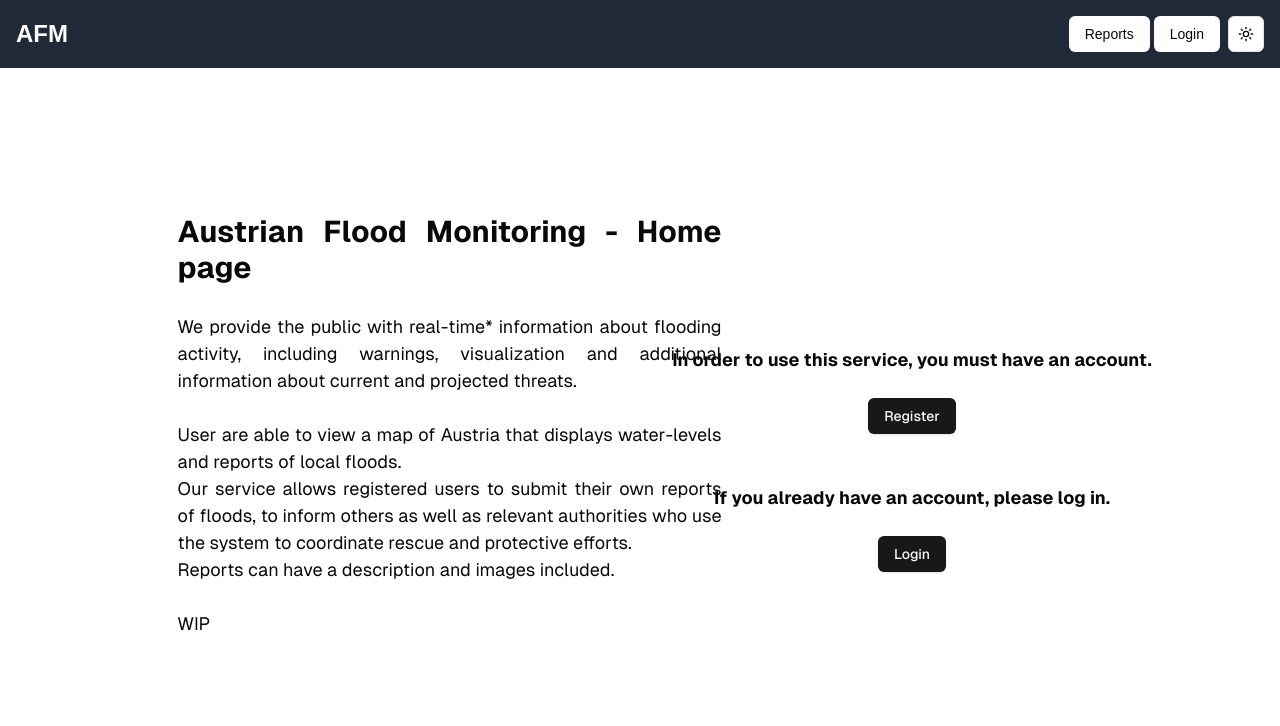
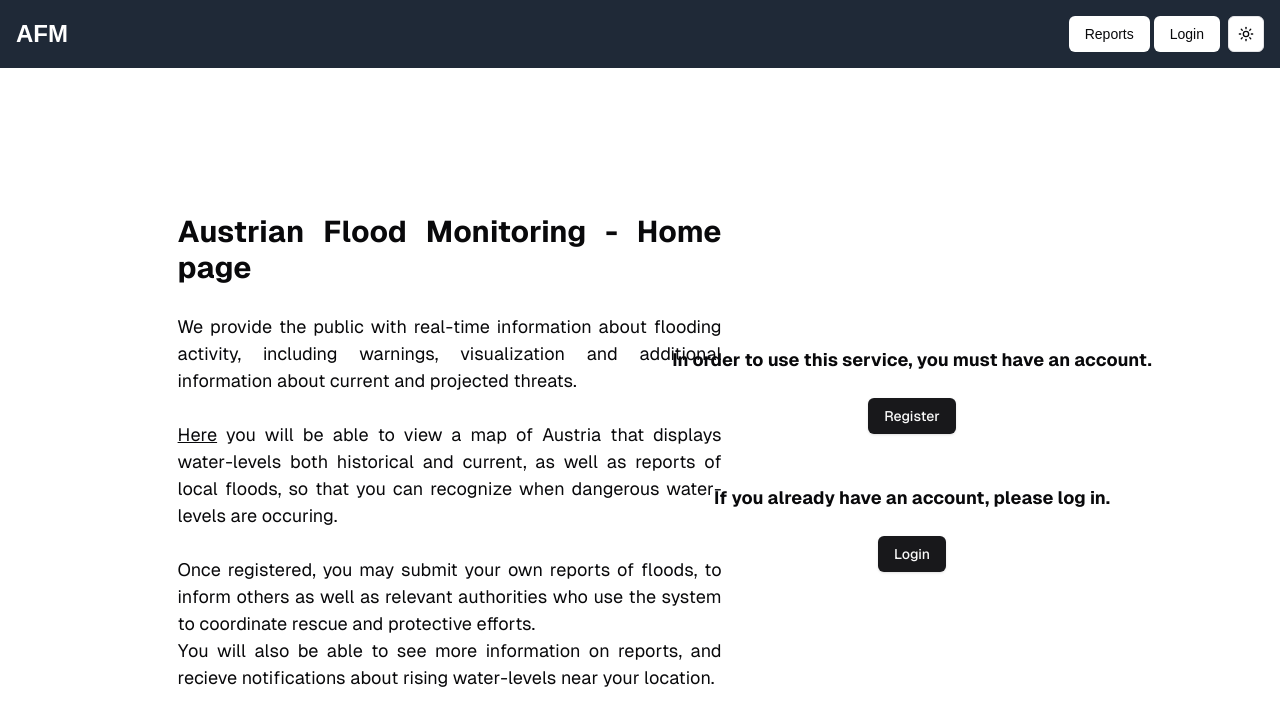
Before and after one commit to dfoddav2/austrian-flood-monitor, a Next.js app in the folder client/: page / in a window 1280 px wide. Shown: the top 726 px of the page. Built offline with nearby package versions, Linux system fonts and the light colour scheme.

Commit message:
homepage

```diff
--- a/client/src/app/page.tsx
+++ b/client/src/app/page.tsx
@@ -13,13 +13,13 @@ export default function Home() {
       <div className={styles.home_text}>
         <h1 className="text-3xl font-bold">Austrian Flood Monitoring - Home page</h1>
         <br></br>
-        <p>We provide the public with real-time* information about flooding activity, including warnings, visualization and additional information about current and projected threats.</p>
+        <p>We provide the public with real-time information about flooding activity, including warnings, visualization and additional information about current and projected threats.</p>
         <br></br>
-        <p>User are able to view a map of Austria that displays water-levels and reports of local floods.</p>
-        <p>Our service allows registered users to submit their own reports of floods, to inform others as well as relevant authorities who use the system to coordinate rescue and protective efforts.</p>
-        <p>Reports can have a description and images included.</p>
+        <p><Link href="/dash"><u>Here</u></Link> you will be able to view a map of Austria that displays water-levels both historical and current, as well as reports of local floods, so that you can recognize when dangerous water-levels are occuring.</p>
         <br></br>
-        <h1>WIP</h1>
+        <p>Once registered, you may submit your own reports of floods, to inform others as well as relevant authorities who use the system to coordinate rescue and protective efforts.</p>
+        <p>You will also be able to see more information on reports, and recieve notifications about rising water-levels near your location.</p>
+        <br></br>
       </div>
       <div className={styles.home_nav}>
         <p className="text-1xl font-bold">In order to use this service, you must have an account.</p>
```
